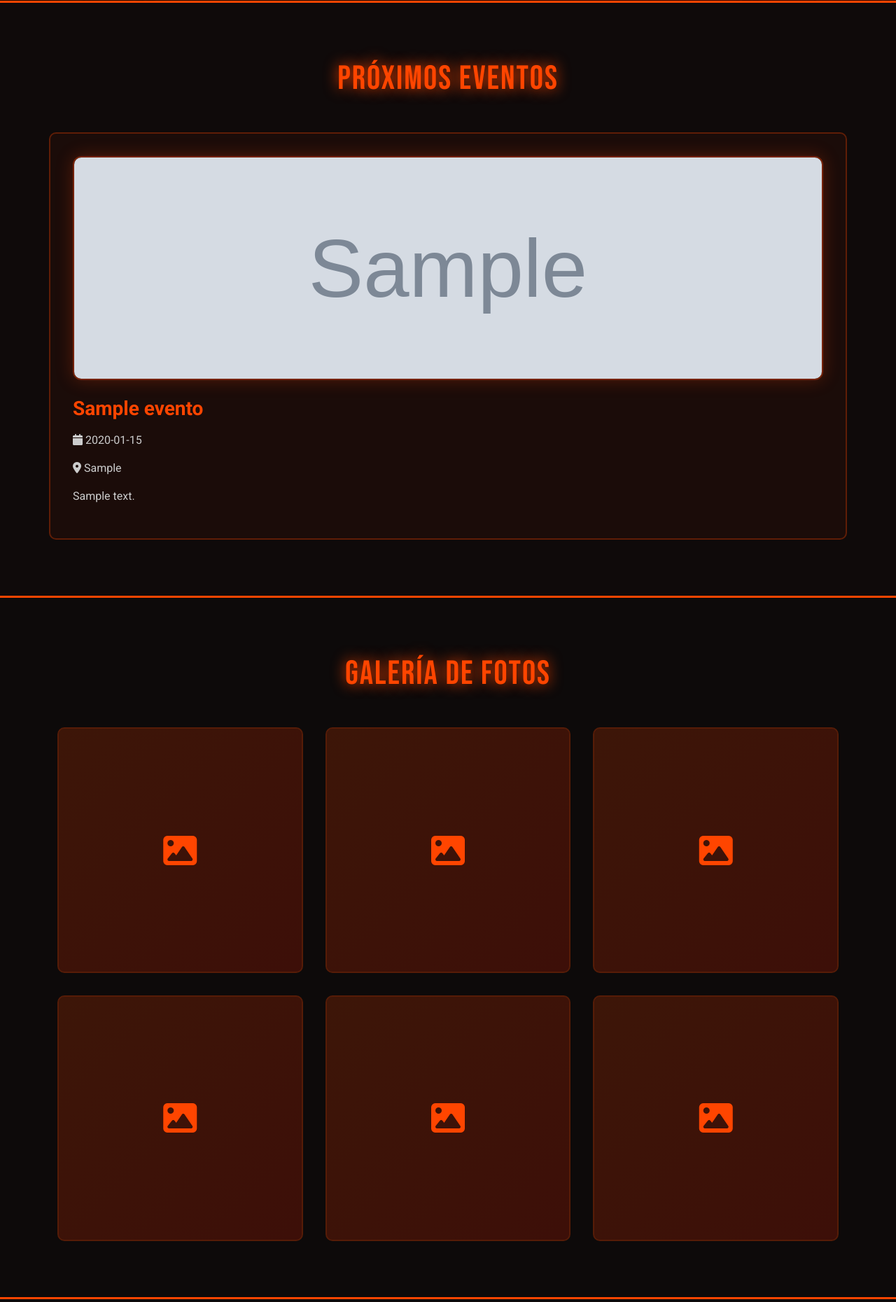
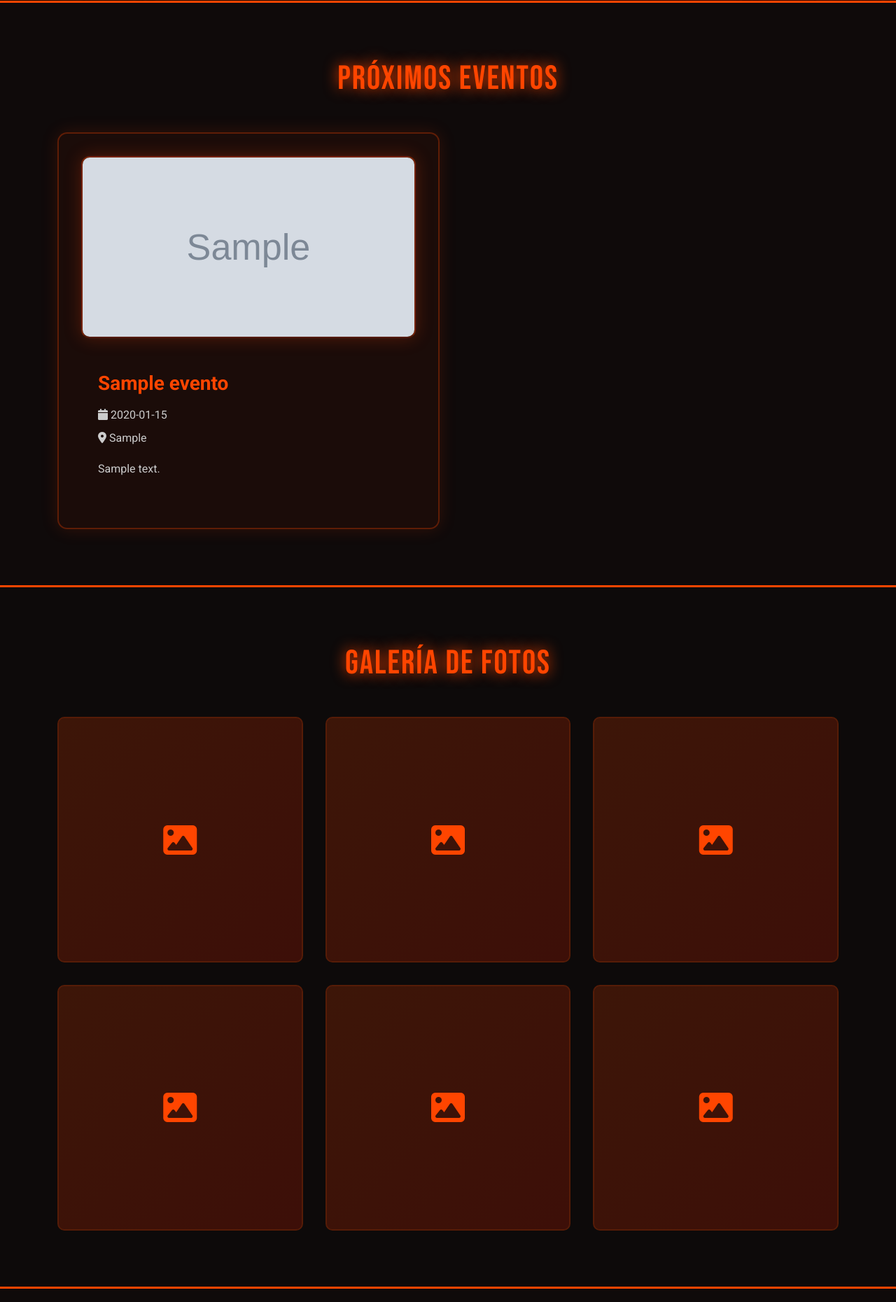
Before and after one commit to benjaminneira01/Web-temple, a Django app: page / in a window 1280 px wide. Shown: the part 967-2827 px from the top of the page at 70% size. Run offline with Django 5.2, Linux system fonts and the light colour scheme; tables that the repository leaves empty hold one stand-in row (values such as "Sample post"); grey boxes marked "Sample" are stand-in pictures.

Commit message:
Fix eventos imagen 2.0

```diff
--- a/temple/templates/temple/index.html
+++ b/temple/templates/temple/index.html
@@ -556,6 +556,69 @@ footer p:last-child{
     border:2px solid rgba(255,69,0,.4);
     box-shadow:0 0 25px rgba(255,69,0,.25);
 }
+.evento-card{
+    background: rgba(255, 69, 0, 0.05);
+    border: 2px solid rgba(255, 69, 0, 0.3);
+    border-radius: 14px;
+    overflow: hidden;
+
+    display:flex;
+    flex-direction:column;
+
+    height:100%;
+    min-height:520px;
+
+    transition:.3s ease;
+
+    box-shadow:0 0 25px rgba(255,69,0,.15);
+}
+
+.evento-card:hover{
+    transform:translateY(-8px);
+    border-color:#ff4500;
+    box-shadow:0 0 35px rgba(255,69,0,.35);
+}
+
+.evento-img{
+    width:100%;
+
+    height:260px;
+
+    object-fit:cover;
+
+    object-position:center;
+
+    display:block;
+
+    border-bottom:2px solid rgba(255,69,0,.25);
+}
+
+.evento-content{
+    padding:1.5rem;
+
+    display:flex;
+    flex-direction:column;
+
+    flex:1;
+}
+
+.evento-content h3{
+    color:#ff4500;
+    margin-bottom:1rem;
+}
+
+.evento-content p{
+    color:#ccc;
+}
+
+.evento-content .evento-fecha,
+.evento-content .evento-lugar{
+    margin-bottom:.6rem;
+}
+
+.evento-content .evento-lugar{
+    margin-bottom:1.2rem;
+}
 
     </style>
 </head>
@@ -658,7 +721,8 @@ footer p:last-child{
             <div class="row g-4">
                 {% for evento in eventos %}
 
-                <div class="evento-card">
+                <div class="col-lg-6">
+                    <div class="evento-card">
 
                     {% if evento.imagen %}
                         <img src="{{ evento.imagen.url }}" class="evento-img" alt="{{ evento.titulo }}">
@@ -681,7 +745,8 @@ footer p:last-child{
                     </div>
 
                 </div>
-
+                    </div>
+                </div>
                 {% endfor %}
 
             </div>
--- a/temple/templates/temple/login.html
+++ b/temple/templates/temple/login.html
@@ -24,7 +24,7 @@
         body{
             background:
             linear-gradient(rgba(0,0,0,0.8), rgba(0,0,0,0.9)),
-            url('/static/images/FONDO PAGINA.png');
+            url("{% static 'images/fondo-pagina.png' %}");
 
             background-size:cover;
             background-position:center;
```
